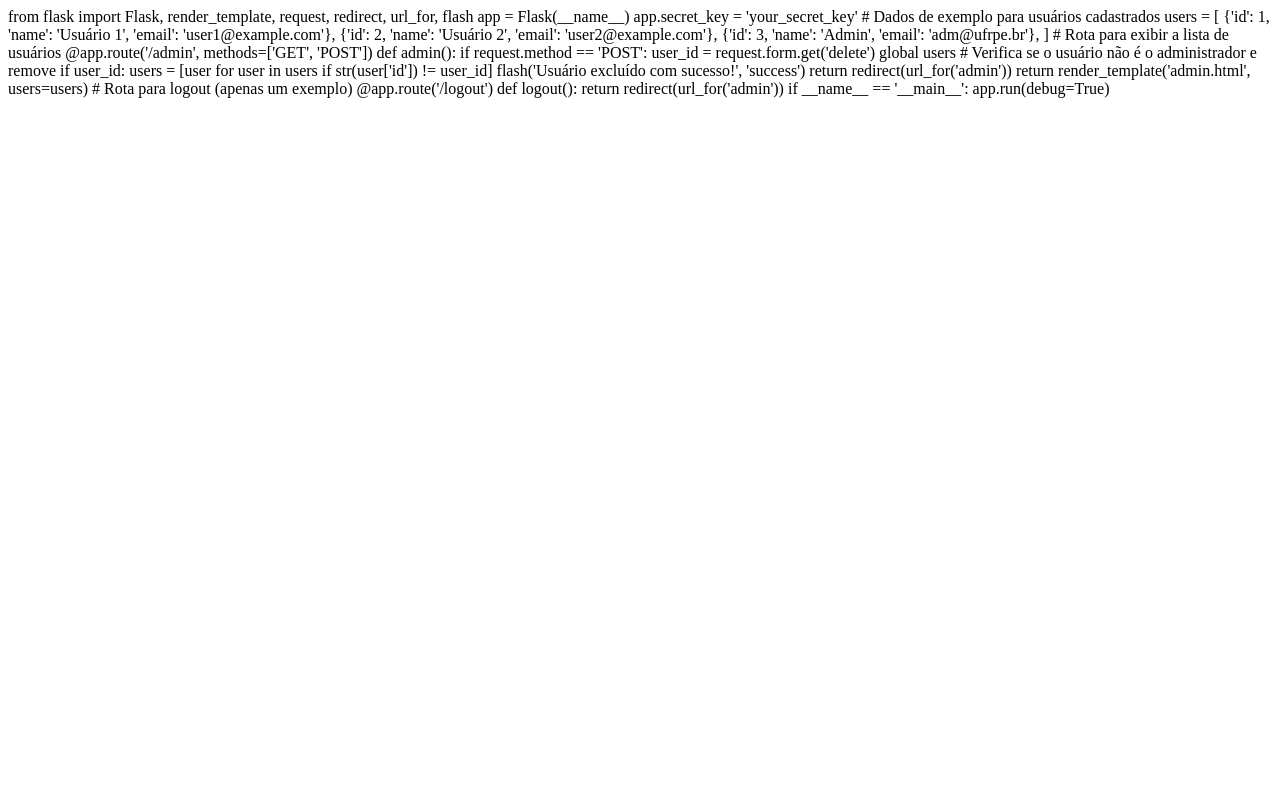
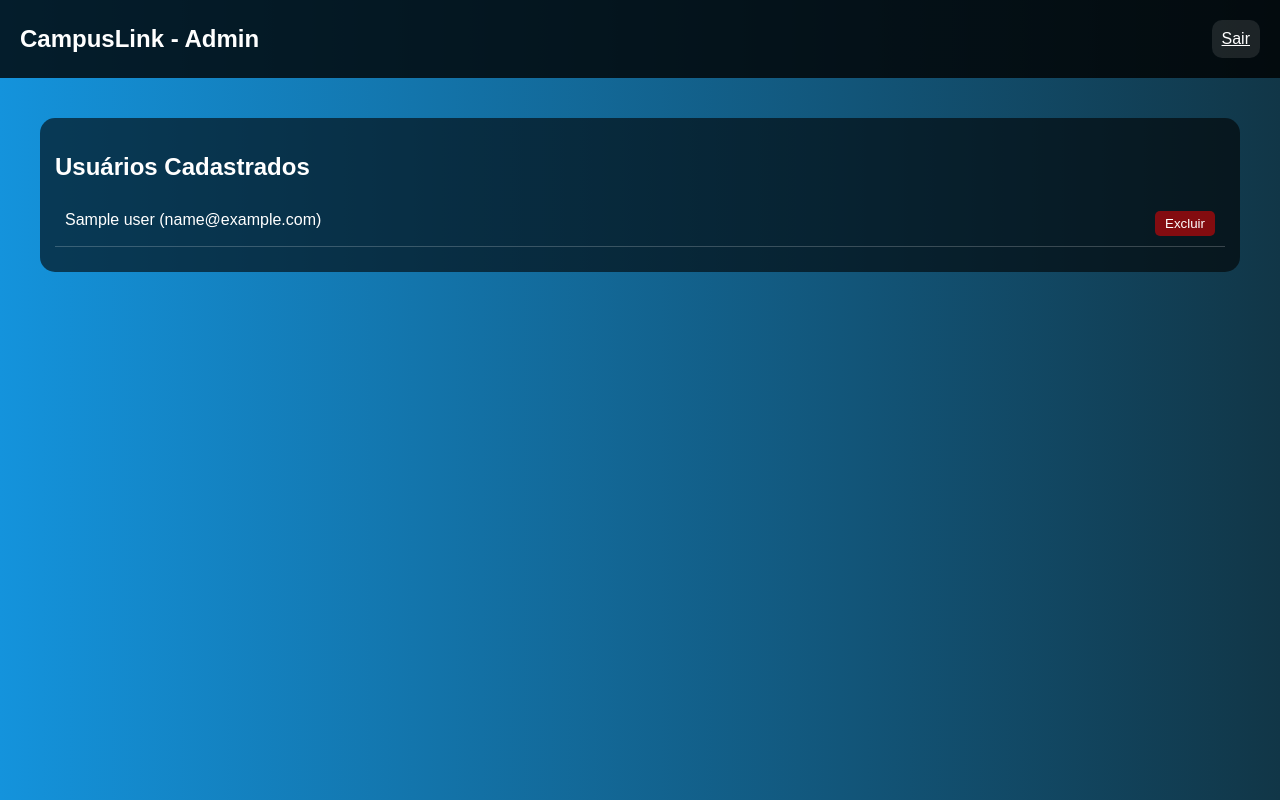
Before and after one commit to Pedrr01/projeto02-UFRPE, a Flask app: template templates/admin.html in a window 1280 px wide. Run offline with Flask 3, Linux system fonts and the light colour scheme; the template is opened without the code that fills it: most values are stand-ins (such as "Sample title", 1, 10 or a date in 2020).

Commit message:
tela adm

```diff
--- a/templates/admin.html
+++ b/templates/admin.html
@@ -1,35 +1,92 @@
-from flask import Flask, render_template, request, redirect, url_for, flash
-
-app = Flask(__name__)
-app.secret_key = 'your_secret_key'
-
-# Dados de exemplo para usuários cadastrados
-users = [
-    {'id': 1, 'name': 'Usuário 1', 'email': 'user1@example.com'},
-    {'id': 2, 'name': 'Usuário 2', 'email': 'user2@example.com'},
-    {'id': 3, 'name': 'Admin', 'email': 'adm@ufrpe.br'},
-]
-
-# Rota para exibir a lista de usuários
-@app.route('/admin', methods=['GET', 'POST'])
-def admin():
-    if request.method == 'POST':
-        user_id = request.form.get('delete')
-        global users
-
-        # Verifica se o usuário não é o administrador e remove
-        if user_id:
-            users = [user for user in users if str(user['id']) != user_id]
-            flash('Usuário excluído com sucesso!', 'success')
-
-        return redirect(url_for('admin'))
-
-    return render_template('admin.html', users=users)
-
-# Rota para logout (apenas um exemplo)
-@app.route('/logout')
-def logout():
-    return redirect(url_for('admin'))
-
-if __name__ == '__main__':
-    app.run(debug=True)
+<!DOCTYPE html>
+<html lang="pt-br">
+<head>
+    <meta charset="UTF-8">
+    <meta http-equiv="X-UA-Compatible" content="IE=edge">
+    <meta name="viewport" content="width=device-width, initial-scale=1.0">
+    <link rel="icon" href="img/iconNav.png" type="image/x-icon">
+    <title>Painel de Administração - Campus Link</title>
+    <style>
+        body {
+            font-family: Arial, Helvetica, sans-serif;
+            background-image: linear-gradient(to right, rgb(20, 147, 220), rgb(17, 54, 71));
+            margin: 0;
+            padding: 0;
+        }
+        .header {
+            background-color: rgba(0, 0, 0, 0.8);
+            padding: 20px;
+            display: flex;
+            justify-content: space-between;
+            align-items: center;
+            color: white;
+        }
+        .site-title {
+            font-size: 24px;
+            font-weight: bold;
+        }
+        .logout-btn {
+            background-color: rgba(255, 255, 255, 0.1);
+            border: none;
+            padding: 10px;
+            border-radius: 10px;
+            cursor: pointer;
+            color: white;
+            transition: background-color 0.3s;
+        }
+        .logout-btn:hover {
+            background-color: rgba(255, 255, 255, 0.2);
+        }
+        .container {
+            max-width: 1200px;
+            margin: 20px auto;
+            padding: 20px;
+            color: white;
+        }
+        .user-list {
+            background-color: rgba(0, 0, 0, 0.6);
+            padding: 15px;
+            border-radius: 15px;
+        }
+        .user {
+            display: flex;
+            justify-content: space-between;
+            margin-bottom: 10px;
+            padding: 10px;
+            border-bottom: 1px solid rgba(255, 255, 255, 0.2);
+        }
+        .user button {
+            background-color: rgba(255, 0, 0, 0.5);
+            border: none;
+            color: white;
+            padding: 5px 10px;
+            border-radius: 5px;
+            cursor: pointer;
+        }
+        .user button:hover {
+            background-color: rgba(255, 0, 0, 0.7);
+        }
+    </style>
+</head>
+<body>
+    <div class="header">
+        <div class="site-title">CampusLink - Admin</div>
+        <a href="{{ url_for('logout') }}" class="logout-btn">Sair</a>
+    </div>
+    <div class="container">
+        <div class="user-list">
+            <h2>Usuários Cadastrados</h2>
+            {% for user in users %}
+                <div class="user">
+                    <div>{{ user['name'] }} ({{ user['email'] }})</div>
+                    {% if user['email'] != 'adm@ufrpe.br' %}
+                        <form method="POST" action="{{ url_for('admin') }}" style="display:inline;">
+                            <button type="submit" name="delete" value="{{ user['id'] }}">Excluir</button>
+                        </form>
+                    {% endif %}
+                </div>
+            {% endfor %}
+        </div>
+    </div>
+</body>
+</html>
```
Also changed, not shown: database/users.db.
